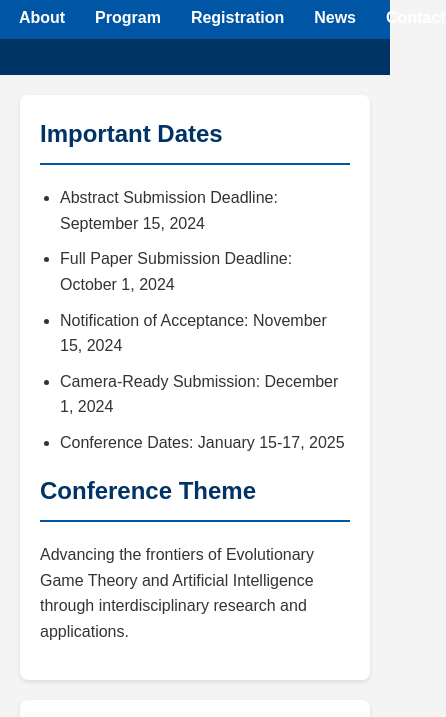
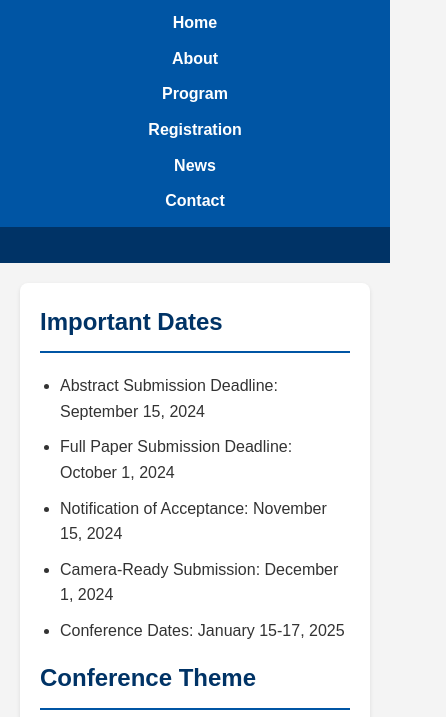
Before and after one commit to YuxinGeng/egaiconf-website, a plain HTML site: page index.html in a window 390 px wide. Shown: the part 70-787 px from the top of the page, 446 px wide, since content can reach past the window. Drawn offline with Linux system fonts and the light colour scheme.

Commit message:
Apply mobile responsiveness to navigation bar

```diff
--- a/assets/css/style.css
+++ b/assets/css/style.css
@@ -143,3 +143,15 @@ ul {
 ul li {
     margin-bottom: 10px;
 }
+
+/* Responsive adjustments for navigation */
+@media (max-width: 768px) {
+    nav ul {
+        flex-direction: column;
+        align-items: center; /* Center items when stacked */
+    }
+
+    nav ul li {
+        margin: 5px 0; /* Adjust vertical spacing */
+    }
+}
```
